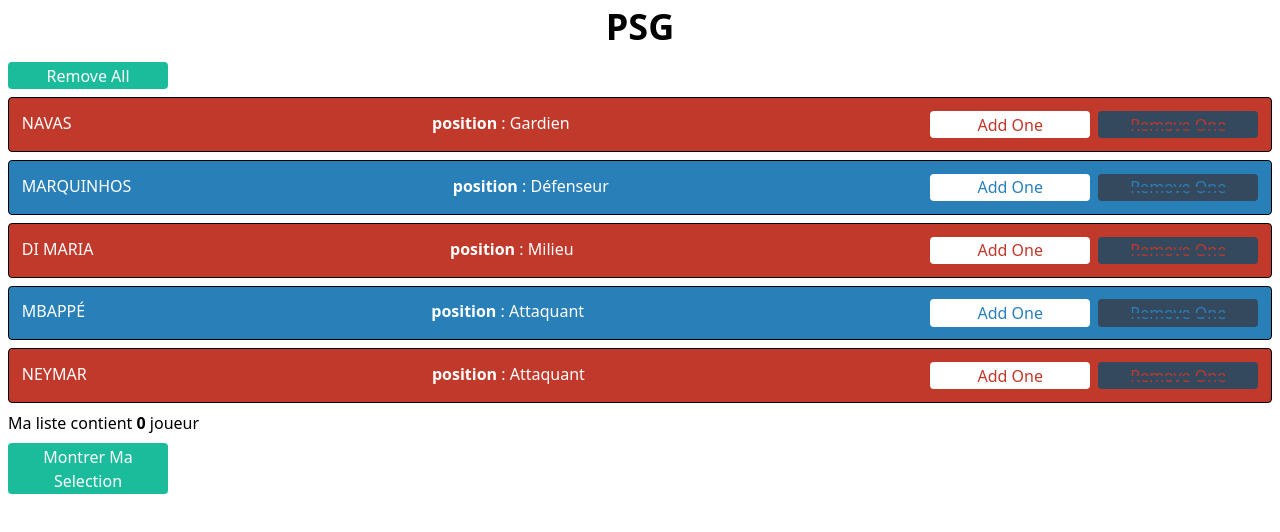
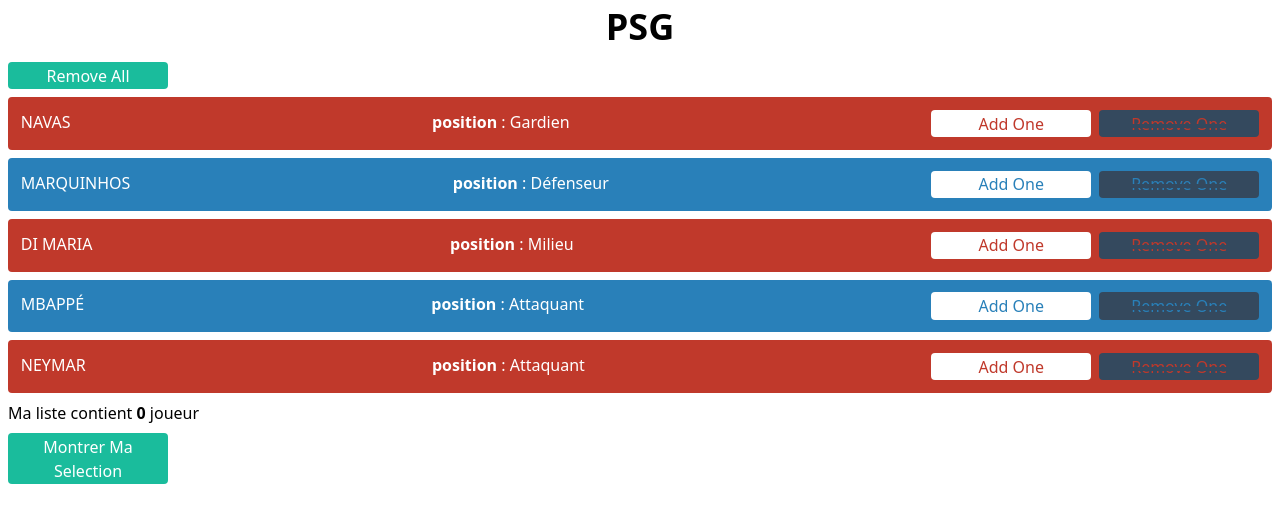
Before and after one commit to LucasLaurens/LUCAS_LAURENS_IWM_VUE_JS, a Vue app in the folder vue-game1/client/: page / in a window 1280 px wide. Shown: the top 532 px of the page. Built offline with nearby package versions, Linux system fonts and the light colour scheme.

Commit message:
[Impr] style remove card border

```diff
--- a/vue-game1/client/src/components/PlayerCard.vue
+++ b/vue-game1/client/src/components/PlayerCard.vue
@@ -1,5 +1,5 @@
 <template>
-	<div class="border border-black rounded m-2 md:flex justify-between">
+	<div class="rounded m-2 md:flex justify-between">
 		<h3>{{lastName}}</h3>
 		<p><span style="font-weight: bold;">position</span> : {{playerData.position}}</p>
 		<div class="flex">
```
